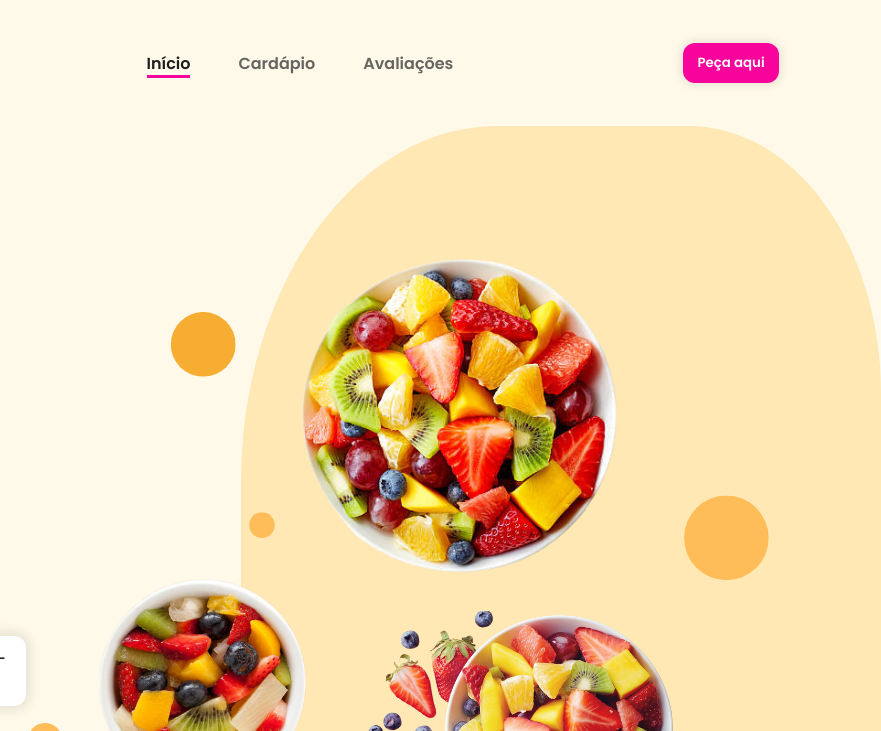
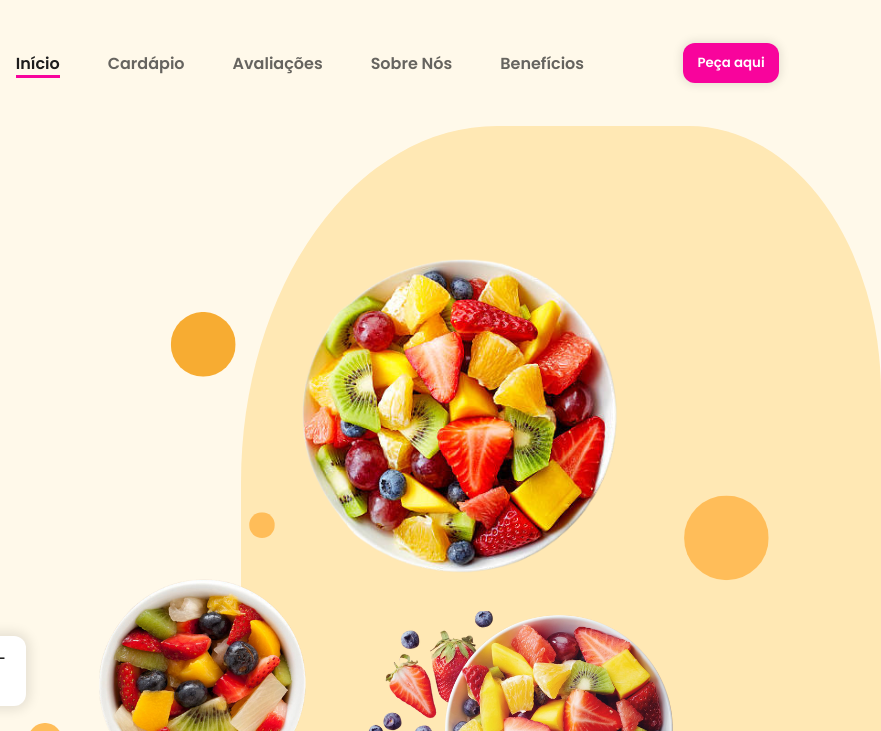
Before and after one commit to suoliveira/Fruttibox, a plain HTML site: page landing-page-food-theme/index.html in a window 1280 px wide. Shown: the top 731 px of the page, 399-1280 px from the left. Drawn offline with nearby package versions, Linux system fonts and the light colour scheme.

Commit message:
Add files via upload

```diff
--- a/landing-page-food-theme/index.html
+++ b/landing-page-food-theme/index.html
@@ -28,6 +28,12 @@
                 </li>
                 <li class="nav-item">
                     <a href="#testimonials">Avaliações</a>
+                </li>
+                <li class="nav-item">
+                    <a href="#aboutus">Sobre Nós</a>
+                </li>
+                <li class="nav-item">
+                    <a href="#benefits">Benefícios</a>
                 </li>
             </ul>
 
```
